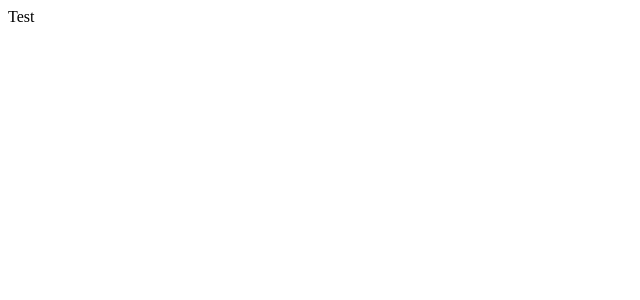
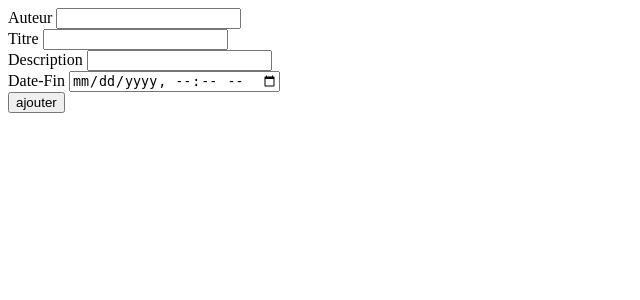
Before and after one commit to mudjaycker/django_school_of_code, a Django app: page /add-todo/ in a window 1280 px wide. Before the commit the part shown is almost empty. Shown: the top 300 px of the page, without its empty margins (0-640 px from the left). Run offline with Django 4.2, Linux system fonts and the light colour scheme.

Commit message:
init markup for add_todo.html

```diff
--- a/todo_list/todo_app/templates/add_todo.html
+++ b/todo_list/todo_app/templates/add_todo.html
@@ -7,6 +7,25 @@
     <title>Document</title>
 </head>
 <body>
-    Test
+    <form action="" method="post">
+        <div class="form-group">
+            <label class="label">Auteur</label>
+            <input name="auteur" type="number" class="input">
+        </div>
+        <div class="form-group">
+            <label class="label">Titre</label>
+            <input name="titre" type="text" class="input">
+        </div>
+        <div class="form-group">
+            <label class="label">Description</label>
+            <input name="titre" type="TextField" class="input">
+        </div>
+        <div class="form-group">
+            <label class="label">Date-Fin</label>
+            <input name="date-fin" type="datetime-local" class="input">
+        </div>
+
+        <input type="submit" value="ajouter"></input>
+    </form>
 </body>
 </html>
```
